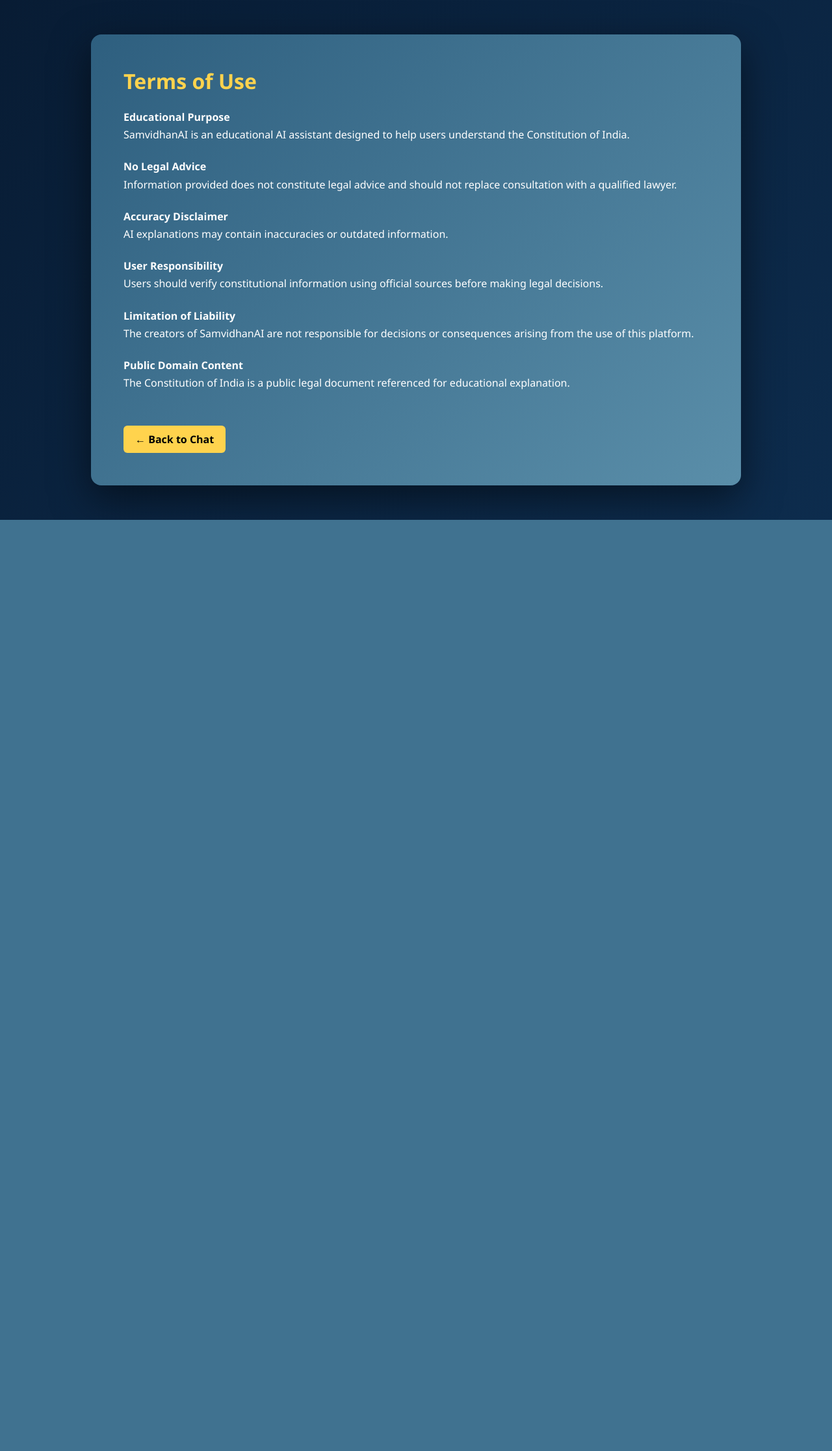
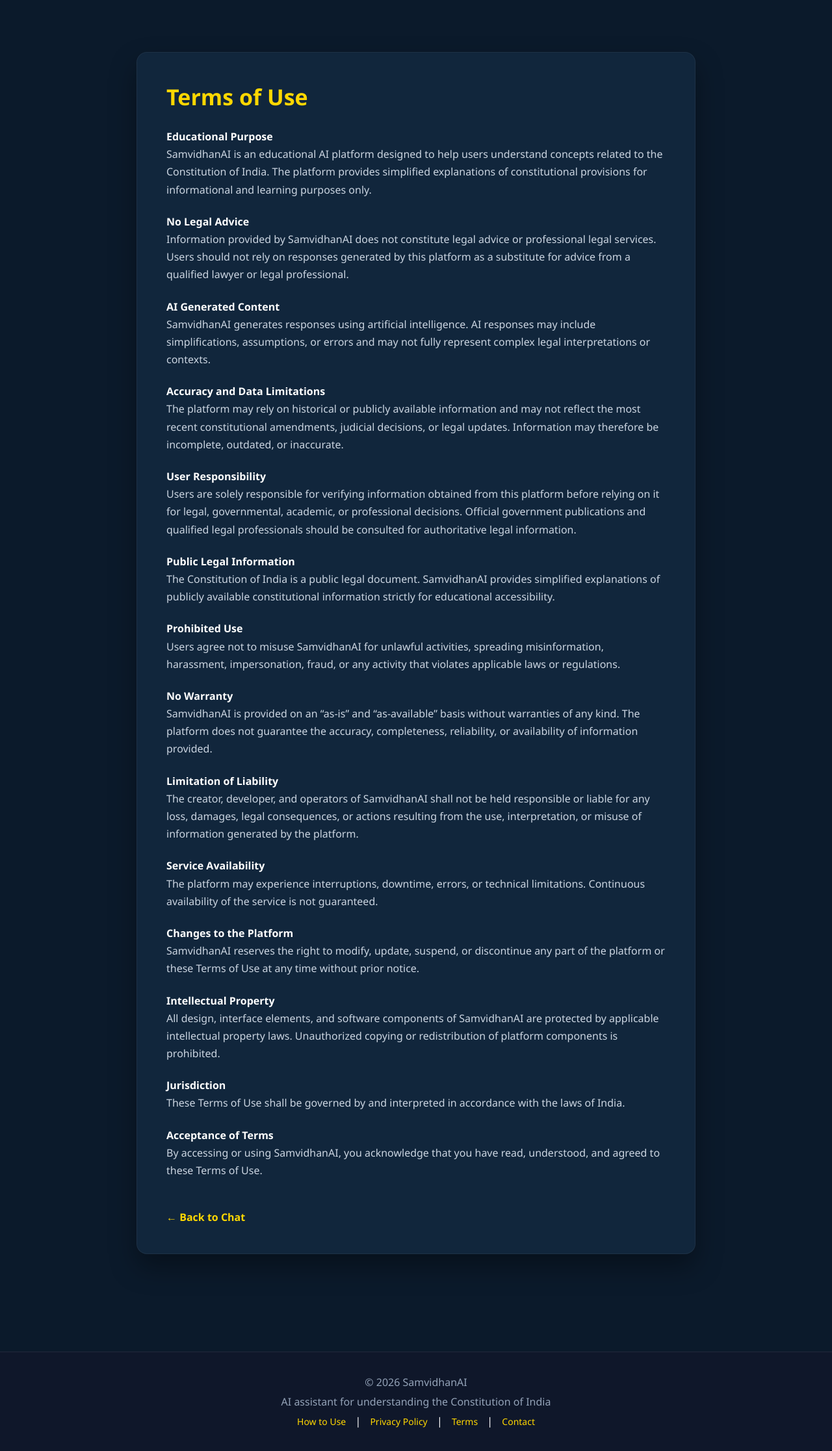
Before and after one commit to arghadeep2508/SamvidhanAI, a Flask app: page /terms in a window 1280 px wide. Shown: the whole page at 65% size. Before the commit the page ends 800 px from the top, so only its background shows below. Run offline with Flask 3, Linux system fonts and the light colour scheme.

Commit message:
Update terms.html

```diff
--- a/templates/terms.html
+++ b/templates/terms.html
@@ -1,50 +1,88 @@
 <!DOCTYPE html>
 <html lang="en">
+
 <head>
 
 <meta charset="UTF-8">
+<meta name="viewport" content="width=device-width, initial-scale=1.0">
+
 <title>Terms of Use | SamvidhanAI</title>
 
 <style>
 
+*{
+box-sizing:border-box;
+margin:0;
+padding:0;
+font-family:Segoe UI,Arial,sans-serif;
+}
+
 body{
-margin:0;
-font-family:Segoe UI,Arial;
-background:linear-gradient(135deg,#081c34,#0d2c4d);
-color:white;
-min-height:100vh;
-display:flex;
-align-items:center;
-justify-content:center;
+background:#0b1a2b;
+color:#ffffff;
 }
 
 .container{
-width:900px;
-background:linear-gradient(135deg,#2e5f7f,#5a8ea9);
-padding:50px;
+max-width:900px;
+margin:auto;
+padding:80px 20px;
+}
+
+.card{
+background:#11263c;
+padding:45px;
 border-radius:16px;
-box-shadow:0 20px 60px rgba(0,0,0,.5);
+box-shadow:0 20px 40px rgba(0,0,0,0.35);
+border:1px solid rgba(255,255,255,0.05);
 }
 
 h1{
-color:#ffd34d;
-margin-top:0;
+font-size:34px;
+margin-bottom:25px;
+color:#ffd700;
 }
 
 .section{
 margin-bottom:22px;
 line-height:1.7;
+color:#cbd5e1;
 }
 
-.back{
-margin-top:30px;
+.section b{
+color:#ffffff;
+}
+
+.back-btn{
 display:inline-block;
-background:#ffd34d;
-color:black;
-padding:10px 18px;
-border-radius:6px;
+margin-top:25px;
+color:#ffd700;
 text-decoration:none;
 font-weight:bold;
+}
+
+footer{
+margin-top:70px;
+background:#0f172a;
+color:white;
+padding:35px;
+text-align:center;
+border-top:1px solid rgba(255,255,255,0.08);
+}
+
+footer a{
+color:#ffd700;
+margin:0 10px;
+text-decoration:none;
+font-size:14px;
+}
+
+footer a:hover{
+text-decoration:underline;
+}
+
+footer p{
+margin-bottom:8px;
+color:#94a3b8;
 }
 
 </style>
@@ -55,42 +93,97 @@ font-weight:bold;
 
 <div class="container">
 
+<div class="card">
+
 <h1>Terms of Use</h1>
 
 <div class="section">
 <b>Educational Purpose</b><br>
-SamvidhanAI is an educational AI assistant designed to help users understand the Constitution of India.
+SamvidhanAI is an educational AI platform designed to help users understand concepts related to the Constitution of India. The platform provides simplified explanations of constitutional provisions for informational and learning purposes only.
 </div>
 
 <div class="section">
 <b>No Legal Advice</b><br>
-Information provided does not constitute legal advice and should not replace consultation with a qualified lawyer.
+Information provided by SamvidhanAI does not constitute legal advice or professional legal services. Users should not rely on responses generated by this platform as a substitute for advice from a qualified lawyer or legal professional.
 </div>
 
 <div class="section">
-<b>Accuracy Disclaimer</b><br>
-AI explanations may contain inaccuracies or outdated information.
+<b>AI Generated Content</b><br>
+SamvidhanAI generates responses using artificial intelligence. AI responses may include simplifications, assumptions, or errors and may not fully represent complex legal interpretations or contexts.
+</div>
+
+<div class="section">
+<b>Accuracy and Data Limitations</b><br>
+The platform may rely on historical or publicly available information and may not reflect the most recent constitutional amendments, judicial decisions, or legal updates. Information may therefore be incomplete, outdated, or inaccurate.
 </div>
 
 <div class="section">
 <b>User Responsibility</b><br>
-Users should verify constitutional information using official sources before making legal decisions.
+Users are solely responsible for verifying information obtained from this platform before relying on it for legal, governmental, academic, or professional decisions. Official government publications and qualified legal professionals should be consulted for authoritative legal information.
+</div>
+
+<div class="section">
+<b>Public Legal Information</b><br>
+The Constitution of India is a public legal document. SamvidhanAI provides simplified explanations of publicly available constitutional information strictly for educational accessibility.
+</div>
+
+<div class="section">
+<b>Prohibited Use</b><br>
+Users agree not to misuse SamvidhanAI for unlawful activities, spreading misinformation, harassment, impersonation, fraud, or any activity that violates applicable laws or regulations.
+</div>
+
+<div class="section">
+<b>No Warranty</b><br>
+SamvidhanAI is provided on an “as-is” and “as-available” basis without warranties of any kind. The platform does not guarantee the accuracy, completeness, reliability, or availability of information provided.
 </div>
 
 <div class="section">
 <b>Limitation of Liability</b><br>
-The creators of SamvidhanAI are not responsible for decisions or consequences arising from the use of this platform.
+The creator, developer, and operators of SamvidhanAI shall not be held responsible or liable for any loss, damages, legal consequences, or actions resulting from the use, interpretation, or misuse of information generated by the platform.
 </div>
 
 <div class="section">
-<b>Public Domain Content</b><br>
-The Constitution of India is a public legal document referenced for educational explanation.
+<b>Service Availability</b><br>
+The platform may experience interruptions, downtime, errors, or technical limitations. Continuous availability of the service is not guaranteed.
 </div>
 
-<a class="back" href="/">← Back to Chat</a>
+<div class="section">
+<b>Changes to the Platform</b><br>
+SamvidhanAI reserves the right to modify, update, suspend, or discontinue any part of the platform or these Terms of Use at any time without prior notice.
+</div>
+
+<div class="section">
+<b>Intellectual Property</b><br>
+All design, interface elements, and software components of SamvidhanAI are protected by applicable intellectual property laws. Unauthorized copying or redistribution of platform components is prohibited.
+</div>
+
+<div class="section">
+<b>Jurisdiction</b><br>
+These Terms of Use shall be governed by and interpreted in accordance with the laws of India.
+</div>
+
+<div class="section">
+<b>Acceptance of Terms</b><br>
+By accessing or using SamvidhanAI, you acknowledge that you have read, understood, and agreed to these Terms of Use.
+</div>
+
+<a class="back-btn" href="/">← Back to Chat</a>
 
 </div>
 
+</div>
+
+<footer>
+
+<p>© 2026 SamvidhanAI</p>
+<p>AI assistant for understanding the Constitution of India</p>
+
+<a href="/how-to-use">How to Use</a> |
+<a href="/privacy">Privacy Policy</a> |
+<a href="/terms">Terms</a> |
+<a href="/contact">Contact</a>
+
+</footer>
+
 </body>
-
 </html>
```
